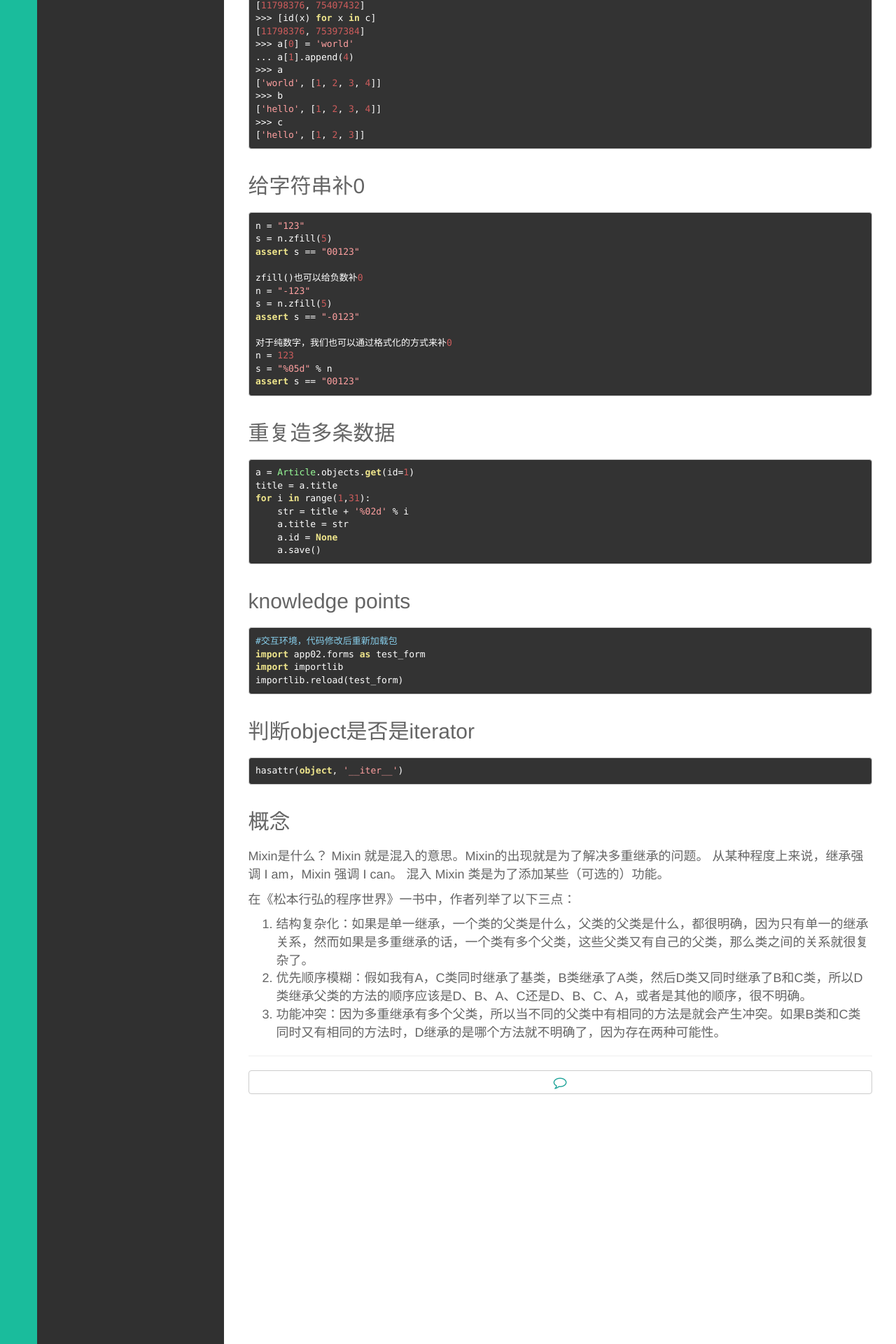
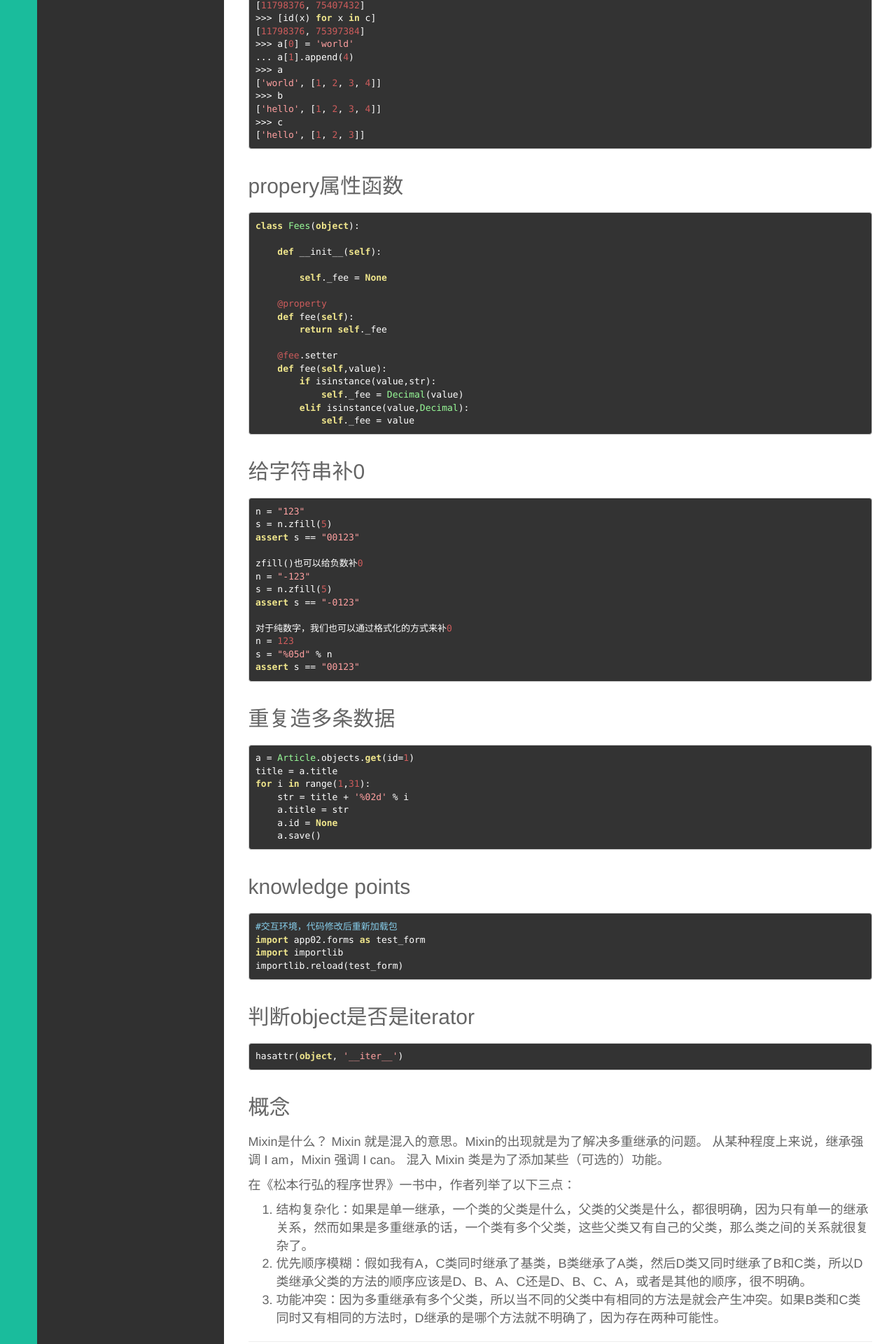
Before and after one commit to kyoyo/kyoyo.github.io, a Jekyll site: the page built from _posts/技術/2017-10-10-Python.md, in a window 1280 px wide. Shown: the part 1067-2987 px from the top of the page at 70% size. Built offline with Jekyll 4.4.1, drawn with Linux system fonts in a browser that asks for light colours; Markdown is read by kramdown in place of the engine named in the settings.

Commit message:
Update 2017-10-10-Python.md

````diff
--- a/_posts/技術/2017-10-10-Python.md
+++ b/_posts/技術/2017-10-10-Python.md
@@ -67,6 +67,28 @@ WORKON_HOME=C:\envs
 
 ```
 
+## propery属性函数
+
+```
+class Fees(object):
+
+    def __init__(self):
+
+        self._fee = None
+
+    @property
+    def fee(self):
+        return self._fee
+
+    @fee.setter
+    def fee(self,value):
+        if isinstance(value,str):
+            self._fee = Decimal(value)
+        elif isinstance(value,Decimal):
+            self._fee = value
+
+```
+
 ## 给字符串补0
 ```
 n = "123"
````
